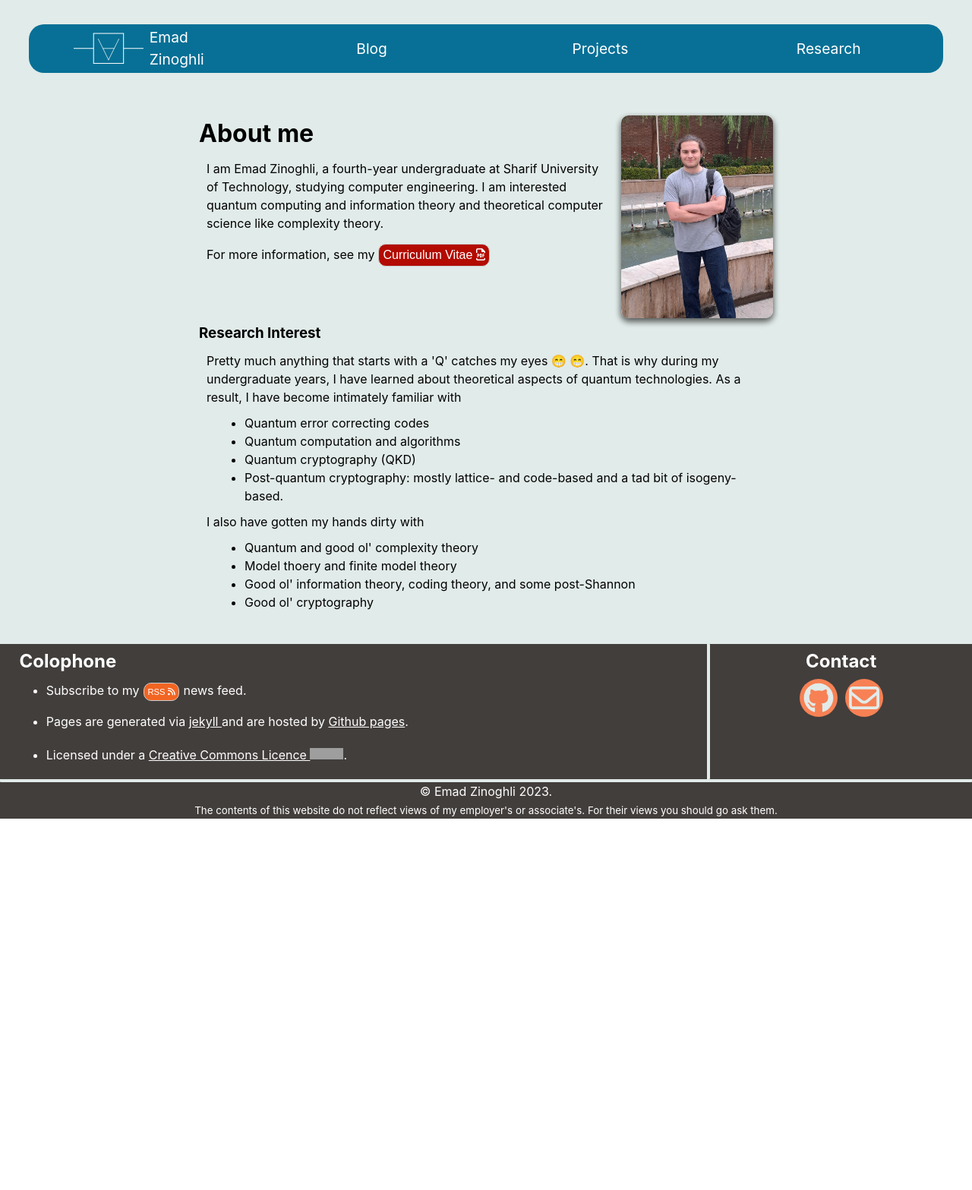
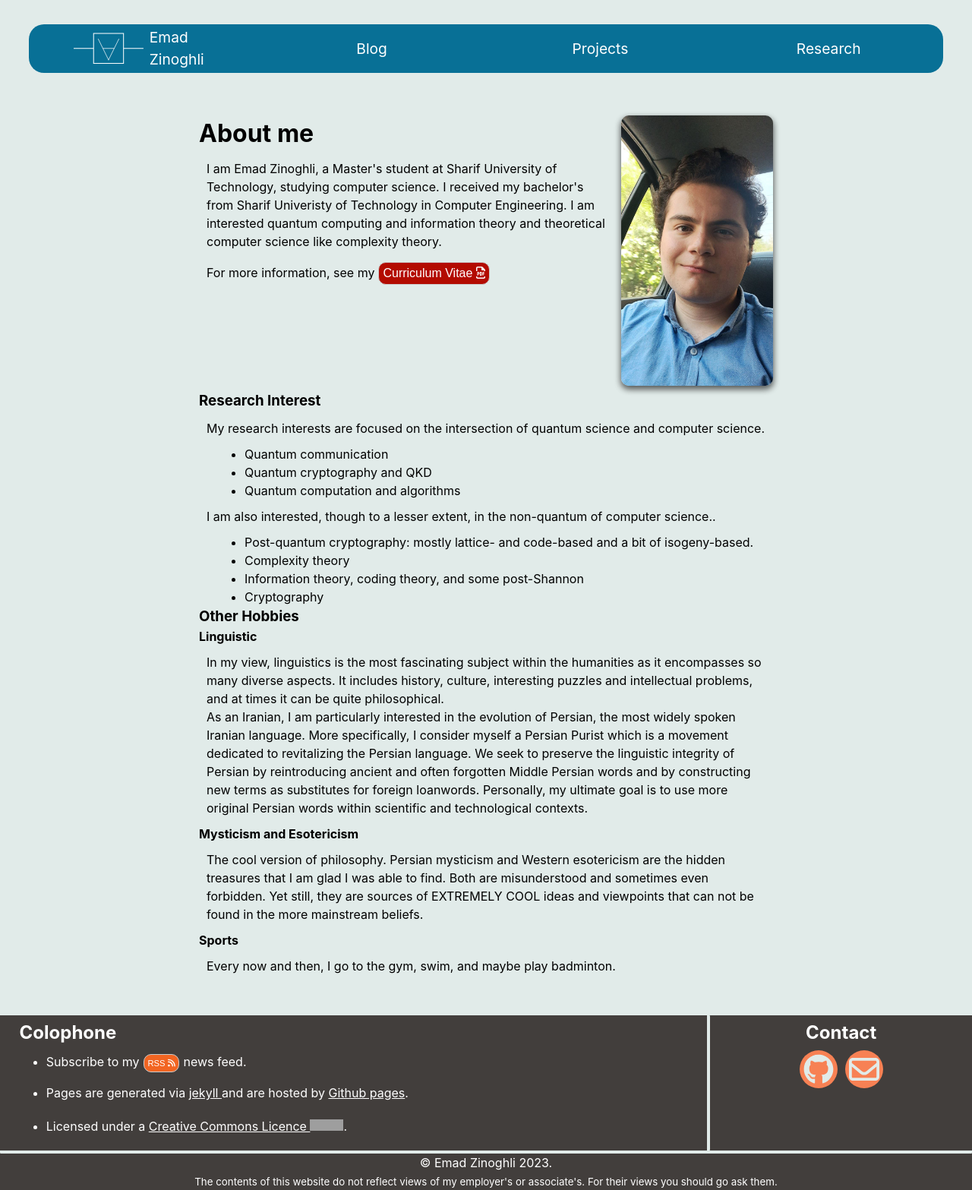
Before and after one commit to emadzinoghli/emadzinoghli.github.io, a Jekyll site: the page built from index.html, in a window 1280 px wide. Shown: the whole page at 76% size. Built offline with Jekyll 4.4.1, drawn with Linux system fonts in a browser that asks for light colours; nearby versions of some CDN libraries; before the commit the page ends 1078 px from its top, so only the background shows below that; grey boxes are pictures that could not be loaded.

Commit message:
add hobbies and new projects

```diff
--- a/_sass/_about.scss
+++ b/_sass/_about.scss
@@ -15,7 +15,7 @@
             margin: 10px;
         }
     }
-    &-research{
+    &-research, &-hobby{
         p{
             margin: 10px;
         }
--- a/index.html
+++ b/index.html
@@ -8,8 +8,9 @@ permalink: /
         <div class="about-bio-text">
             <h1> About me </h1>
             <p>
-                I am Emad Zinoghli, a fourth-year undergraduate at Sharif University of Technology, studying computer
-                engineering. I am interested quantum computing and information theory and theoretical computer science like complexity theory.
+                I am Emad Zinoghli, a Master's student at Sharif University of Technology, studying computer
+                science. I received my bachelor's from Sharif Univeristy of Technology in Computer Engineering.
+                I am interested quantum computing and information theory and theoretical computer science like complexity theory.
             </p>
             <div class="about-cv">
                 {%- capture cvurl -%}{{"/assets/cv.pdf" | relative_url}}{%- endcapture -%}
@@ -22,19 +23,35 @@ permalink: /
 </div>
 <div class="about-research">
     <h3> Research Interest</h3>
-        <p> Pretty much anything that starts with a 'Q' catches my eyes  &#128513; &#128513;. That is why during my undergraduate years, I have learned about theoretical aspects of quantum technologies. As a result, I have become intimately familiar with </p>
+    <p> My research interests are focused on the intersection of quantum science and computer science.  </p>
     <ul>
-            <li> Quantum error correcting codes</li>
-            <li> Quantum computation and algorithms</li>
-            <li> Quantum cryptography (QKD)</li>
-            <li> Post-quantum cryptography: mostly lattice- and code-based and a tad bit of isogeny-based. </li>
+        <li> Quantum communication</li>
+        <li> Quantum cryptography and QKD </li>
+        <li> Quantum computation and algorithms </li>
     </ul>
-    <p> I also have gotten my hands dirty with </p>
+    <p> I am also interested, though to a lesser extent, in the non-quantum of computer science.. </p>
     <ul>
-        <li>Quantum and good ol' complexity theory</li>
-        <li>Model thoery and finite model theory</li>
-        <li>Good ol' information theory, coding theory, and some post-Shannon</li>
-        <li>Good ol' cryptography</li>
+        <li> Post-quantum cryptography: mostly lattice- and code-based and a bit of isogeny-based. </li>
+        <li> Complexity theory</li>
+        <li> Information theory, coding theory, and some post-Shannon</li>
+        <li> Cryptography</li>
     </ul>
 </div>
+<div class="about-hobby">
+    <h3> Other Hobbies</h3>
+    <h4> Linguistic</h4>
+    <p>  In my view, linguistics is the most fascinating subject within the humanities as it encompasses so many diverse aspects. It includes history, culture, interesting puzzles and intellectual problems, and at times it can be quite philosophical.
+        <br>
+        As an Iranian, I am particularly interested in the evolution of Persian, the most widely spoken Iranian language. More specifically, I consider myself a Persian Purist which is a movement dedicated to revitalizing the Persian language. We seek to preserve the linguistic integrity of Persian by reintroducing ancient and often forgotten Middle Persian words and by constructing new terms as substitutes for foreign loanwords. Personally, my ultimate goal is to use more original Persian words within scientific and technological contexts.
+    </p>
+    <h4> Mysticism and Esotericism </h4>
+    <p>
+        The cool version of philosophy. Persian mysticism and Western esotericism are the hidden treasures that I am glad I was able to find. Both are misunderstood and sometimes even forbidden. Yet still, they are sources of EXTREMELY COOL ideas and viewpoints that can not be found in the more mainstream beliefs.
+
+    </p>
+    <h4> Sports </h4>
+    <p>
+        Every now and then, I go to the gym, swim, and maybe play badminton.
+    </p>
 </div>
+</div>
```
Also changed, not shown: projects.html (+14 -1 lines), research.html (+4 -4 lines), assets/aboutme/me-old 1.jpg (renamed from assets/aboutme/me-old.jpg), assets/aboutme/me-old 2.jpg (added), assets/aboutme/me.jpg. Lines whose indentation alone changed are shown as unchanged.
